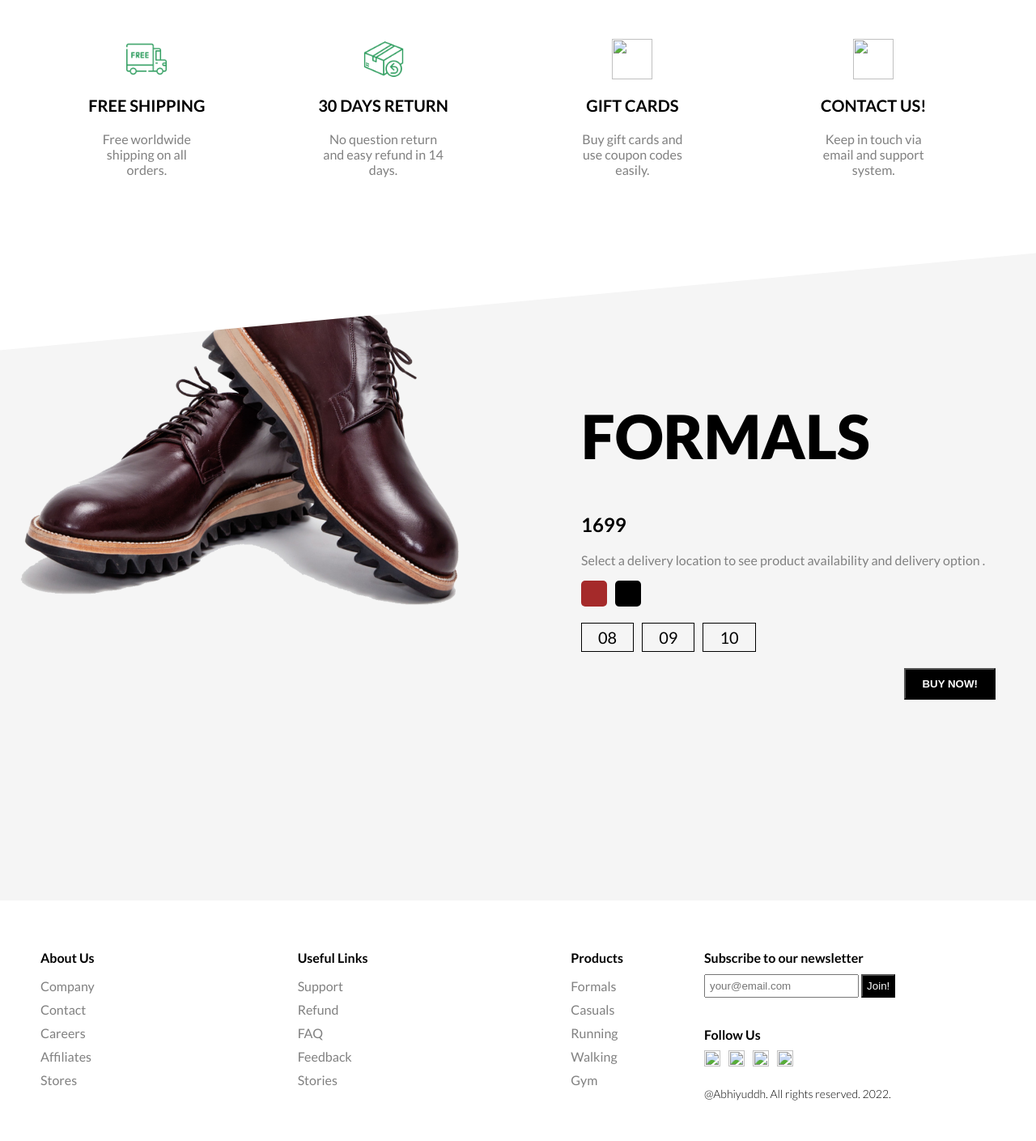
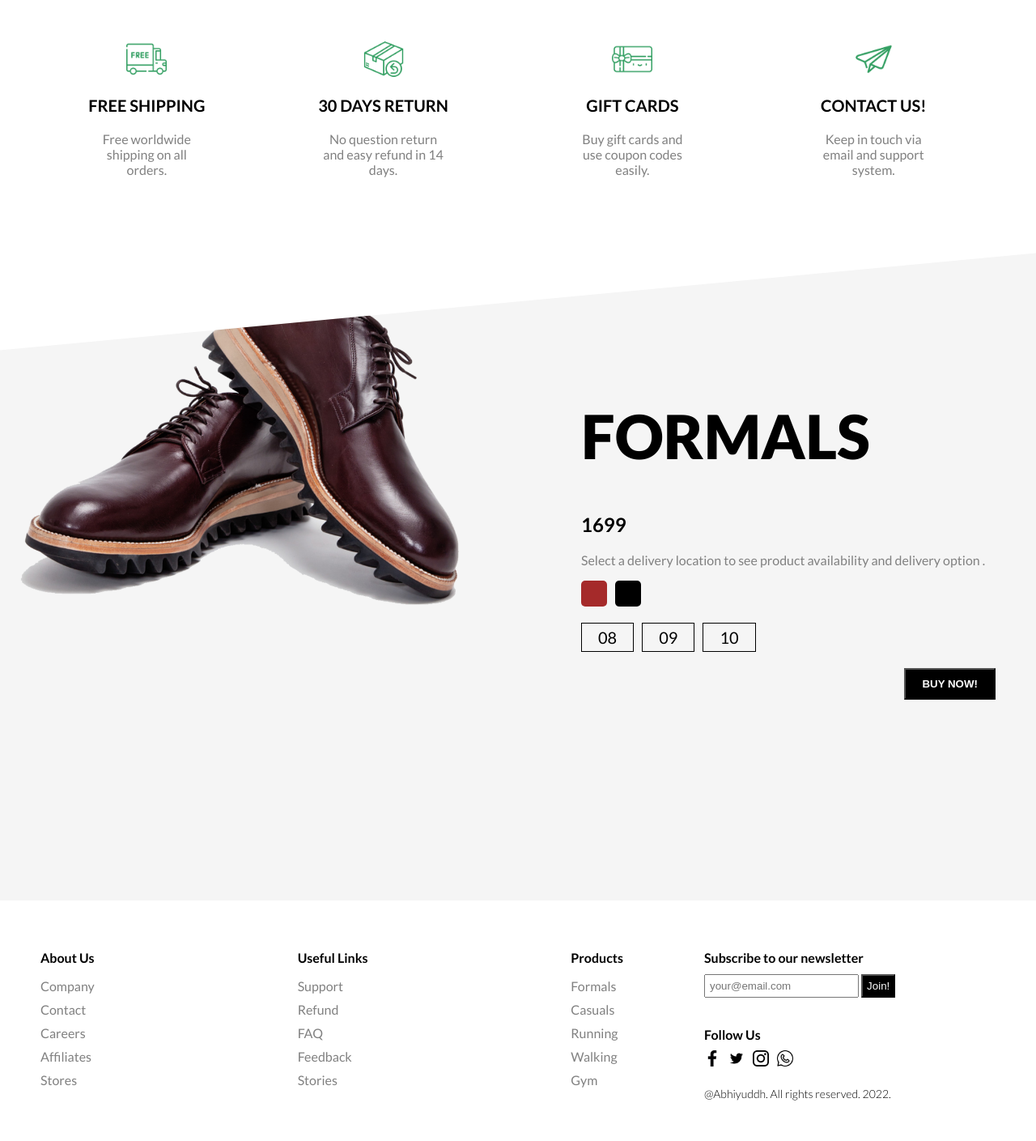
Before and after one commit to Abhiyuddh/shoescenter21, a plain HTML site: page index.html in a window 1280 px wide. Shown: the part 983-2392 px from the top of the page at 81% size. Drawn offline with Linux system fonts and the light colour scheme.

Commit message:
Update index.html

```diff
--- a/index.html
+++ b/index.html
@@ -97,12 +97,12 @@
             <span class="featureDesc">No question return and easy refund in 14 days.</span>
         </div>
         <div class="feature">
-            <img class="featureIcon" src=".gift.png" alt="">
+            <img class="featureIcon" src="gift.png" alt="">
             <span class="featureTitle">GIFT CARDS</span>
             <span class="featureDesc">Buy gift cards and use coupon codes easily.</span>
         </div>
         <div class="feature">
-            <img class="featureIcon" src=".contact.png" alt="">
+            <img class="featureIcon" src="contact.png" alt="">
             <span class="featureTitle">CONTACT US!</span>
             <span class="featureDesc">Keep in touch via email and support system.</span>
         </div>
@@ -137,8 +137,8 @@
             <input type="text" placeholder="Silli pin 835102" class="payInput">
             <h1 class="payTitle">Card Information</h1>
             <div class="cardIcons">
-                <img src=".visa.png" width="40" alt="" class="cardIcon">
-                <img src=".master.png" alt="" width="40" class="cardIcon">
+                <img src="visa.png" width="40" alt="" class="cardIcon">
+                <img src="master.png" alt="" width="40" class="cardIcon">
             </div>
             <input type="password" class="payInput" placeholder="Card Number">
             <div class="cardInfo">
@@ -195,10 +195,10 @@
             <div class="footerRightMenu">
                 <h1 class="fMenuTitle">Follow Us</h1>
                 <div class="fIcons">
-                    <img src=".facebook.png" alt="" class="fIcon">
-                    <img src=".twitter.png" alt="" class="fIcon">
-                    <img src=".instagram.png" alt="" class="fIcon">
-                    <img src=".whatsapp.png" alt="" class="fIcon">
+                    <img src="facebook.png" alt="" class="fIcon">
+                    <img src="twitter.png" alt="" class="fIcon">
+                    <img src="instagram.png" alt="" class="fIcon">
+                    <img src="whatsapp.png" alt="" class="fIcon">
                 </div>
             </div>
             <div class="footerRightMenu">
```
